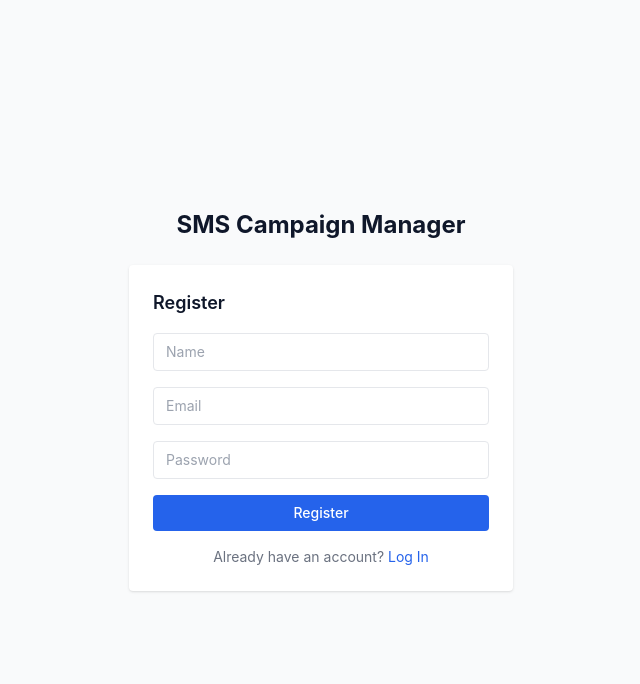
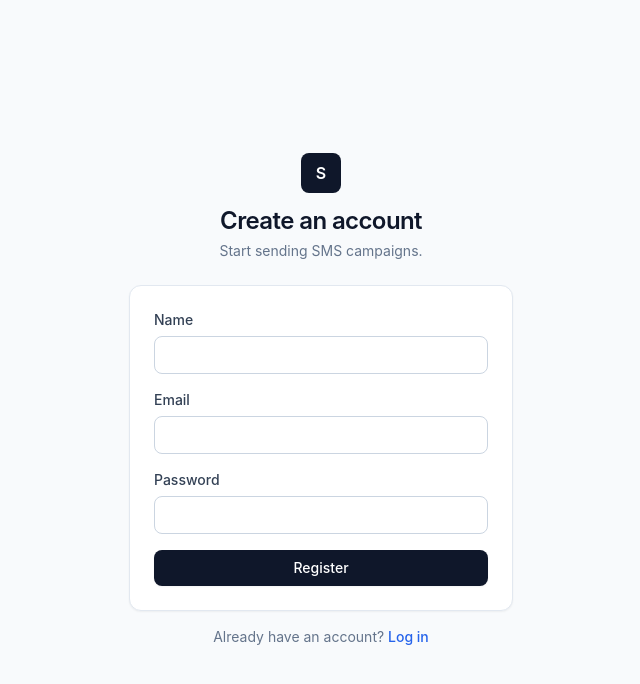
Before and after one commit to sanjyalsmriti/sms-campaigns, a React (Vite) app in the folder client/: page /register in a window 1280 px wide. Shown: the top 684 px of the page, without its empty margins (319-959 px from the left). Built offline with nearby package versions, Linux system fonts and the light colour scheme; the HTML template or start-up script is replaced by a standard one.

Commit message:
style(client): restyle login and register pages

```diff
--- a/client/src/pages/Login.jsx
+++ b/client/src/pages/Login.jsx
@@ -21,41 +21,51 @@ export default function Login() {
   };
 
   return (
-    <div className="min-h-screen flex items-center justify-center bg-gray-50">
+    <div className="flex min-h-screen items-center justify-center px-4">
       <div className="w-full max-w-sm">
-        <h1 className="text-2xl font-bold text-center mb-6">SMS Campaign Manager</h1>
-        <form onSubmit={handleSubmit} className="bg-white p-6 rounded shadow space-y-4">
-          <h2 className="text-lg font-semibold">Log In</h2>
-          {error && <p className="text-red-600 text-sm">{error}</p>}
+        <div className="mb-6 text-center">
+          <div className="mx-auto mb-3 flex h-10 w-10 items-center justify-center rounded-lg bg-slate-900 font-semibold text-white">
+            S
+          </div>
+          <h1 className="text-2xl font-semibold tracking-tight">Welcome back</h1>
+          <p className="mt-1 text-sm text-slate-500">Log in to manage your SMS campaigns.</p>
+        </div>
+
+        <form onSubmit={handleSubmit} className="card space-y-4 p-6">
+          {error && <p className="rounded-lg bg-red-50 px-3 py-2 text-sm text-red-700">{error}</p>}
+          <div>
+            <label htmlFor="email" className="label">Email</label>
             <input
+              id="email"
               type="email"
-            placeholder="Email"
               value={email}
               onChange={(e) => setEmail(e.target.value)}
-            className="w-full border rounded px-3 py-2 text-sm"
+              className="input"
               required
             />
+          </div>
+          <div>
+            <label htmlFor="password" className="label">Password</label>
             <input
+              id="password"
               type="password"
-            placeholder="Password"
               value={password}
               onChange={(e) => setPassword(e.target.value)}
-            className="w-full border rounded px-3 py-2 text-sm"
+              className="input"
               required
             />
-          <button
-            type="submit"
-            className="w-full bg-blue-600 text-white py-2 rounded text-sm font-medium hover:bg-blue-700"
-          >
-            Log In
+          </div>
+          <button type="submit" className="btn-primary w-full">
+            Log in
           </button>
-          <p className="text-sm text-center text-gray-500">
+        </form>
+
+        <p className="mt-4 text-center text-sm text-slate-500">
           No account?{' '}
-            <Link to="/register" className="text-blue-600 hover:underline">
+          <Link to="/register" className="link">
             Register
           </Link>
         </p>
-        </form>
       </div>
     </div>
   );
--- a/client/src/pages/Register.jsx
+++ b/client/src/pages/Register.jsx
@@ -22,50 +22,63 @@ export default function Register() {
   };
 
   return (
-    <div className="min-h-screen flex items-center justify-center bg-gray-50">
+    <div className="flex min-h-screen items-center justify-center px-4">
       <div className="w-full max-w-sm">
-        <h1 className="text-2xl font-bold text-center mb-6">SMS Campaign Manager</h1>
-        <form onSubmit={handleSubmit} className="bg-white p-6 rounded shadow space-y-4">
-          <h2 className="text-lg font-semibold">Register</h2>
-          {error && <p className="text-red-600 text-sm">{error}</p>}
+        <div className="mb-6 text-center">
+          <div className="mx-auto mb-3 flex h-10 w-10 items-center justify-center rounded-lg bg-slate-900 font-semibold text-white">
+            S
+          </div>
+          <h1 className="text-2xl font-semibold tracking-tight">Create an account</h1>
+          <p className="mt-1 text-sm text-slate-500">Start sending SMS campaigns.</p>
+        </div>
+
+        <form onSubmit={handleSubmit} className="card space-y-4 p-6">
+          {error && <p className="rounded-lg bg-red-50 px-3 py-2 text-sm text-red-700">{error}</p>}
+          <div>
+            <label htmlFor="name" className="label">Name</label>
             <input
+              id="name"
               type="text"
-            placeholder="Name"
               value={name}
               onChange={(e) => setName(e.target.value)}
-            className="w-full border rounded px-3 py-2 text-sm"
+              className="input"
               required
             />
+          </div>
+          <div>
+            <label htmlFor="email" className="label">Email</label>
             <input
+              id="email"
               type="email"
-            placeholder="Email"
               value={email}
               onChange={(e) => setEmail(e.target.value)}
-            className="w-full border rounded px-3 py-2 text-sm"
+              className="input"
               required
             />
+          </div>
+          <div>
+            <label htmlFor="password" className="label">Password</label>
             <input
+              id="password"
               type="password"
-            placeholder="Password"
               value={password}
               onChange={(e) => setPassword(e.target.value)}
-            className="w-full border rounded px-3 py-2 text-sm"
+              className="input"
               required
               minLength={6}
             />
-          <button
-            type="submit"
-            className="w-full bg-blue-600 text-white py-2 rounded text-sm font-medium hover:bg-blue-700"
-          >
+          </div>
+          <button type="submit" className="btn-primary w-full">
             Register
           </button>
-          <p className="text-sm text-center text-gray-500">
+        </form>
+
+        <p className="mt-4 text-center text-sm text-slate-500">
           Already have an account?{' '}
-            <Link to="/login" className="text-blue-600 hover:underline">
-              Log In
+          <Link to="/login" className="link">
+            Log in
           </Link>
         </p>
-        </form>
       </div>
     </div>
   );
```
Lines whose indentation alone changed are shown as unchanged.
